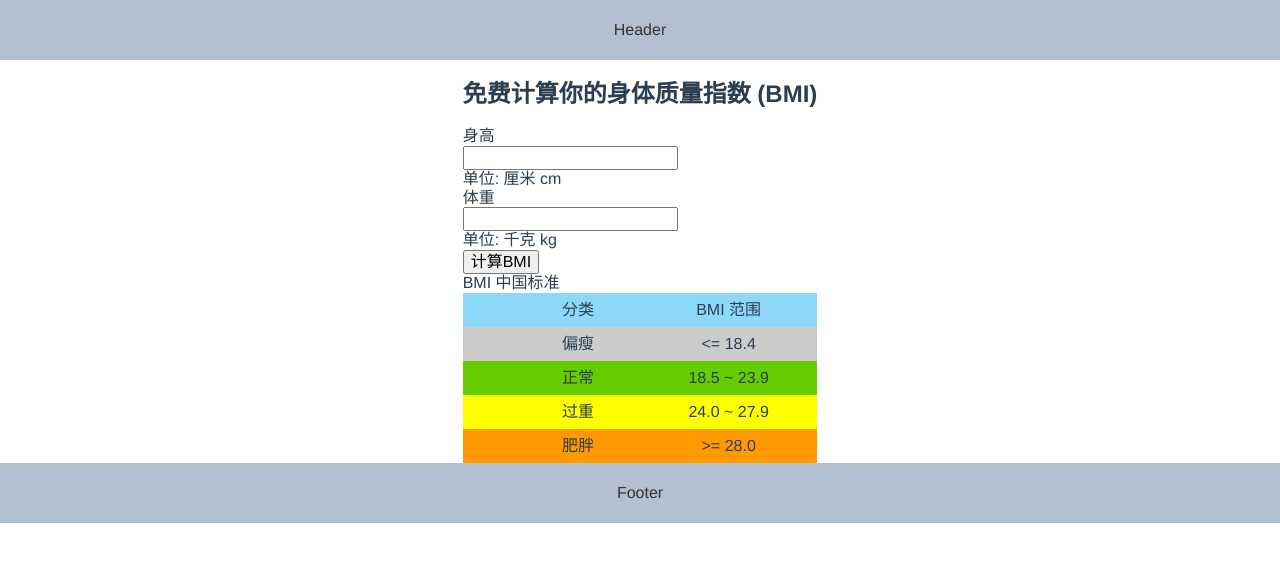
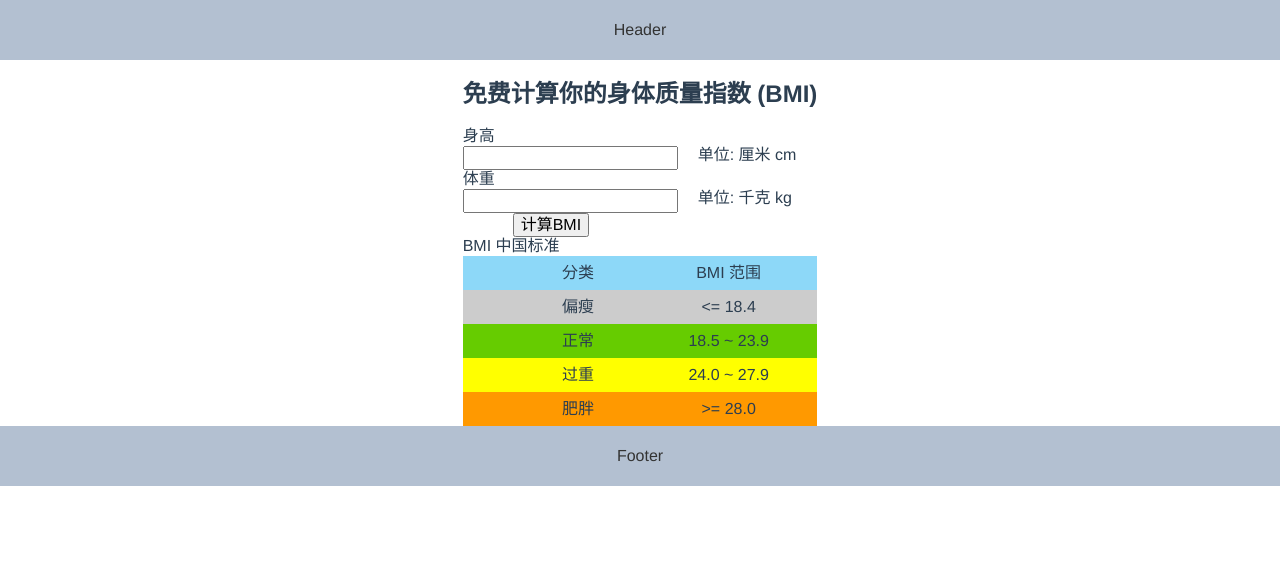
Before and after one commit to davidkoojohn/bmi-vue, a Vue app: page /#/ in a window 1280 px wide. Shown: the top 562 px of the page. Built offline with nearby package versions, Linux system fonts and the light colour scheme.

Commit message:
create CalcFormComponent

```diff
--- /dev/null
+++ b/src/components/CalcFormComponent.vue
@@ -0,0 +1,70 @@
+<template>
+  <h2>免费计算你的身体质量指数 (BMI)</h2>
+  <el-form
+    :model="bmiFormData"
+    :rules="bmiFormRules"
+    ref="bmiForm"
+    class="bmi-form"
+  >
+    <el-form-item label="身高" prop="height">
+      <el-input v-model.number="bmiFormData.height"></el-input>
+      <span class="unit">单位: 厘米 cm</span>
+    </el-form-item>
+    <el-form-item label="体重" prop="weight">
+      <el-input v-model.number="bmiFormData.weight"></el-input>
+      <span class="unit">单位: 千克 kg</span>
+    </el-form-item>
+    <el-form-item>
+      <el-button class="submit-bmi" type="primary" @click="submitForm">
+        计算BMI
+      </el-button>
+    </el-form-item>
+  </el-form>
+</template>
+
+<script setup>
+import {reactive, ref, unref} from "vue";
+import {ElMessage} from "element-plus";
+
+const bmiForm = ref(null)
+const bmiFormData = reactive({
+  height: '',
+  weight: ''
+})
+
+const bmiFormRules = reactive({
+  height: [
+    { required: true, message: '请输入身高', trigger: 'blur' },
+    { type: 'number', message: '请输入合法的数值', trigger: 'blur' }
+  ],
+  weight: [
+    { required: true, message: '请输入体重', trigger: 'blur' },
+    { type: 'number', message: '请输入合法的数值', trigger: 'blur' }
+  ],
+})
+const submitForm = async () => {
+  const form = unref(bmiForm);
+  if (!form) return
+  try {
+    await form.validate()
+    console.log('success', bmiFormData)
+  } catch (error) {
+    ElMessage.error('请正确填写表单！')
+  }
+}
+</script>
+<style>
+.bmi-form {
+  .el-form-item__content {
+    display: flex;
+  }
+  .unit {
+    white-space: nowrap;
+    margin-left: 20px;
+  }
+
+  .submit-bmi {
+    margin-left: 50px;
+  }
+}
+</style>
--- a/src/views/Landing.vue
+++ b/src/views/Landing.vue
@@ -4,22 +4,7 @@
       <el-row class="container">
         <el-col :span="12" :xs="24">
           <div class="left">
-            <h2>免费计算你的身体质量指数 (BMI)</h2>
-            <el-form :model="bmiFormData" :rules="bmiFormRules" ref="bmiForm" class="bmi-form">
-              <el-form-item label="身高" prop="height">
-                <el-input v-model.number="bmiFormData.height"></el-input>
-                <span class="unit">单位: 厘米 cm</span>
-              </el-form-item>
-              <el-form-item label="体重" prop="weight">
-                <el-input v-model.number="bmiFormData.weight"></el-input>
-                <span class="unit">单位: 千克 kg</span>
-              </el-form-item>
-              <el-form-item>
-                <el-button class="submit-bmi" type="primary" @click="submitForm">
-                  计算BMI
-                </el-button>
-              </el-form-item>
-            </el-form>
+            <CalcForm />
           </div>
         </el-col>
         <el-col :span="12" :xs="24">
@@ -33,52 +18,21 @@
 </template>
 
 <script>
-import { defineComponent, ref, reactive, unref } from 'vue'
-import { ElMessage } from 'element-plus'
+import { defineComponent, ref } from 'vue'
 import StatusComponent from '../components/StatusComponent.vue'
+import CalcFormComponent from '../components/CalcFormComponent.vue'
 
 export default defineComponent({
   components: {
     Status: StatusComponent,
+    CalcForm: CalcFormComponent,
   },
   setup: (props, context) => {
     const list = ref([])
-    const bmiForm = ref(null)
-    const bmiFormData = reactive({
-      height: '',
-      weight: ''
-    })
-
-    const bmiFormRules = reactive({
-      height: [
-        { required: true, message: '请输入身高', trigger: 'blur' },
-        { type: 'number', message: '请输入合法的数值', trigger: 'blur' }
-      ],
-      weight: [
-        { required: true, message: '请输入体重', trigger: 'blur' },
-        { type: 'number', message: '请输入合法的数值', trigger: 'blur' }
-      ],
-    })
-
     const status = ref('')
 
-    const submitForm = async () => {
-      const form = unref(bmiForm);
-      if (!form) return
-      try {
-        await form.validate()
-        console.log('success', bmiFormData)
-      } catch (error) {
-        ElMessage.error('请正确填写表单！')
-      }
-    }
-
     return {
-      bmiForm,
-      bmiFormData,
-      bmiFormRules,
-      status,
-      submitForm
+      status
     }
   }
 })
@@ -91,26 +45,7 @@ $bg-color: #f00;
   max-width: 1200px;
   width: 100%;
 
-  .left {
-    width: 100%;
-    max-width: 400px;
-    margin: 0 auto;
-
-    .el-form-item__content {
-      display: flex;
-    }
-
-    .unit {
-      white-space: nowrap;
-      margin-left: 20px;
-    }
-
-    .submit-bmi {
-      margin-left: 50px;
-    }
-  }
-
-  .right {
+  .left, .right {
     width: 100%;
     max-width: 400px;
     margin: 0 auto;
```
